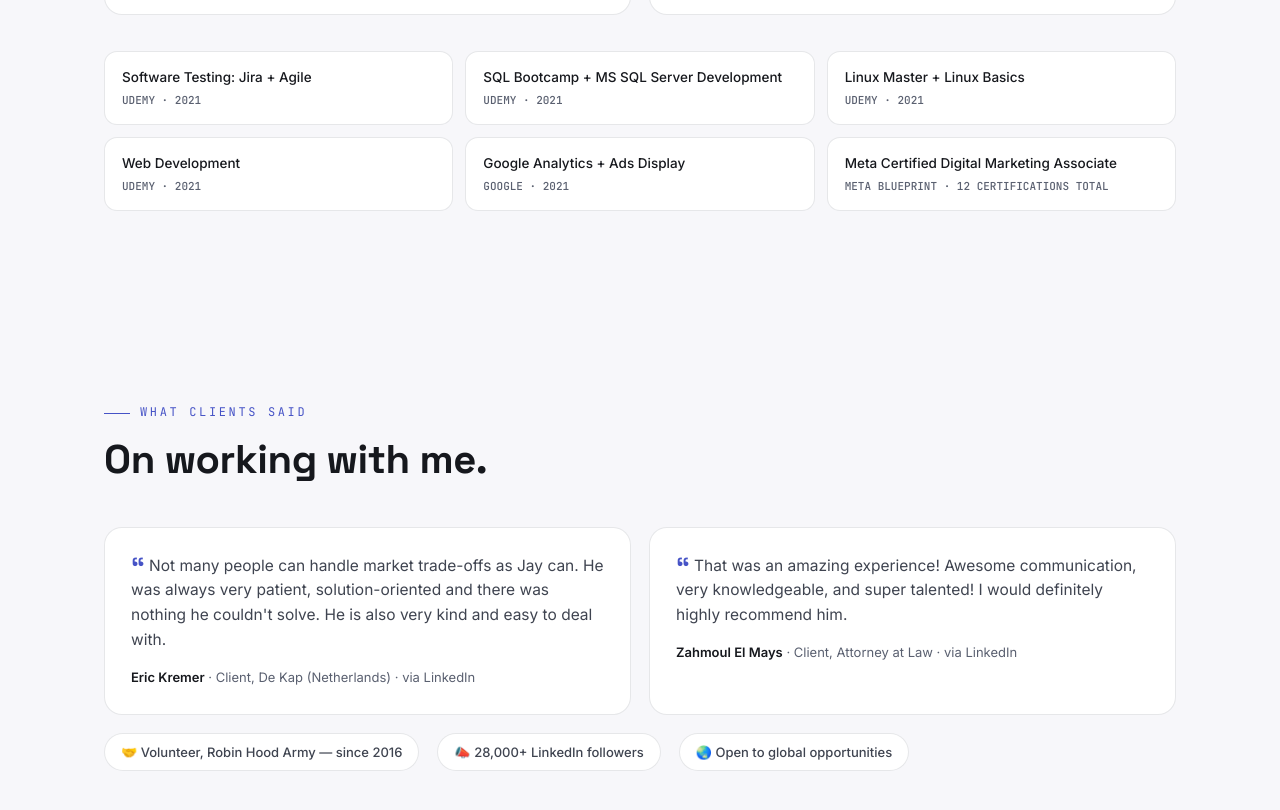
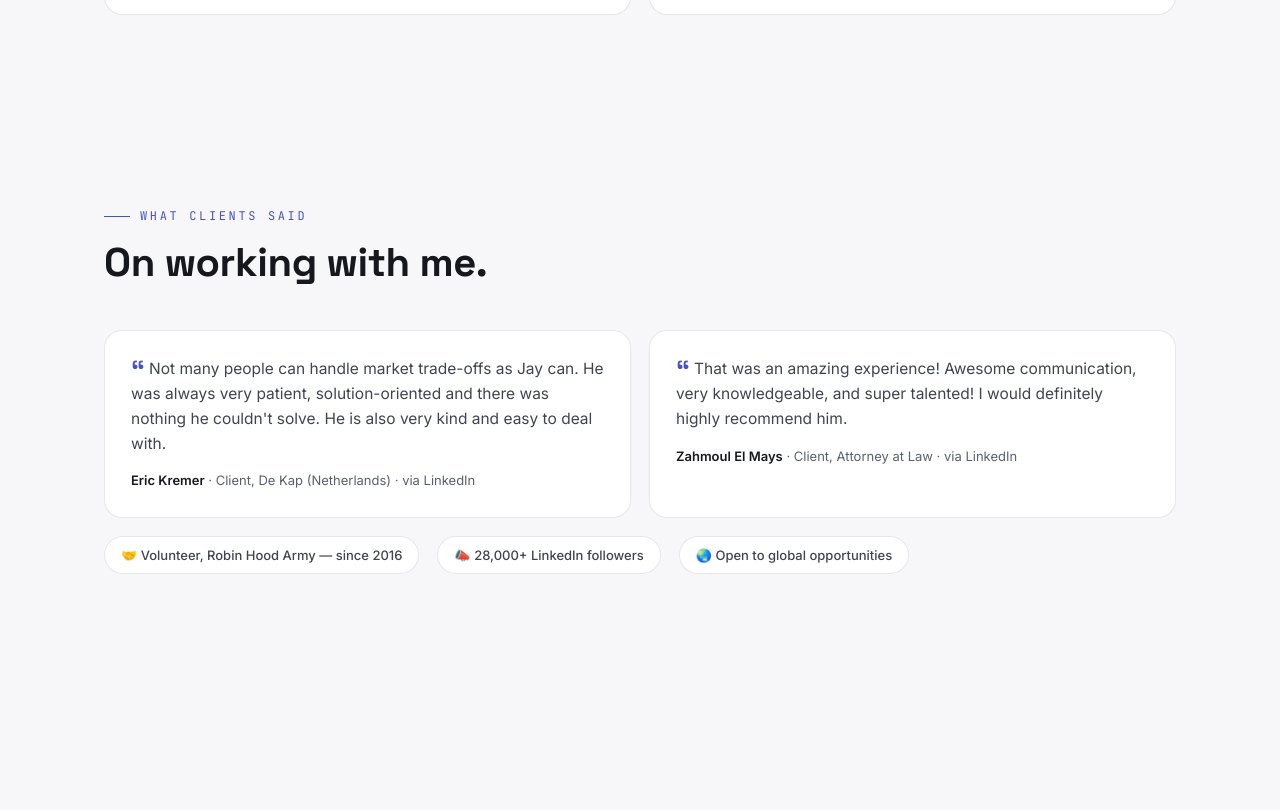
Before and after one commit to jchak7/portfolio, a plain HTML site: page index.html in a window 1280 px wide. Shown: the part 10078-10888 px from the top of the page. Drawn offline with Linux system fonts and the light colour scheme.

Commit message:
v4: drop certifications

```diff
--- a/index.html
+++ b/index.html
@@ -638,14 +638,6 @@ footer{border-top:1px solid var(--border);padding:34px 0 44px;color:var(--mute);
       </div>
     </div>
 
-    <div class="certs">
-      <div class="cert reveal">Software Testing: Jira + Agile<span>UDEMY · 2021</span></div>
-      <div class="cert reveal">SQL Bootcamp + MS SQL Server Development<span>UDEMY · 2021</span></div>
-      <div class="cert reveal">Linux Master + Linux Basics<span>UDEMY · 2021</span></div>
-      <div class="cert reveal">Web Development<span>UDEMY · 2021</span></div>
-      <div class="cert reveal">Google Analytics + Ads Display<span>GOOGLE · 2021</span></div>
-      <div class="cert reveal">Meta Certified Digital Marketing Associate<span>META BLUEPRINT · 12 CERTIFICATIONS TOTAL</span></div>
-    </div>
   </div>
 </section>
 
```
Also changed, not shown: 1 other file.
